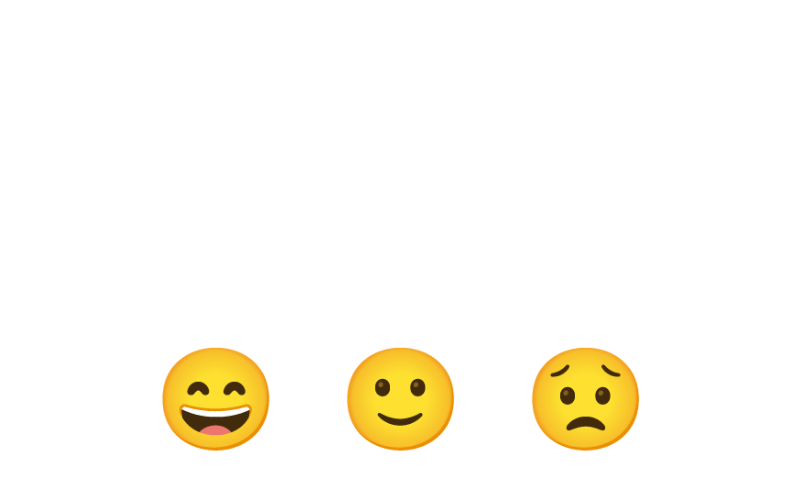
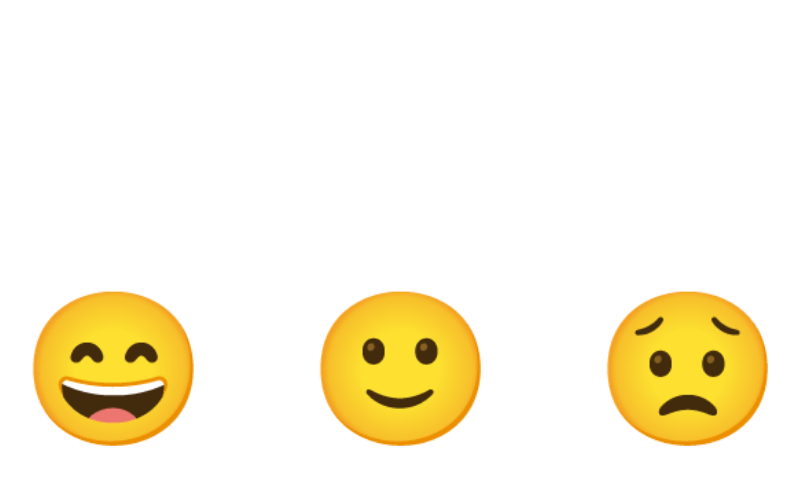
Before and after one commit to TelmoAires/satisfacao-secretaria, a Flask app: page / in a window 1280 px wide. Shown: the top 497 px of the page, without its empty margins (239-1038 px from the left). Run offline with Flask 3, Linux system fonts and the light colour scheme; some libraries are stand-ins or nearby versions.

Commit message:
Update style.css

```diff
--- a/static/style.css
+++ b/static/style.css
@@ -13,12 +13,22 @@ body, html {
     display:flex;
     flex-direction:row;
     gap:20px;
+    justify-content:center;
+    flex-wrap:wrap; /* para mobile */
 }
 
 .botao {
-    font-size:100px;
-    padding:20px;
+    font-size: 150px; /* maior tamanho */
+    padding: 40px;
     border:none;
     background:none;
     cursor:pointer;
 }
+
+#mensagem {
+    font-size: 30px;
+    margin-top: 20px;
+    height: 40px; /* para não “pular” layout */
+    color: #333;
+    text-align:center;
+}
```
